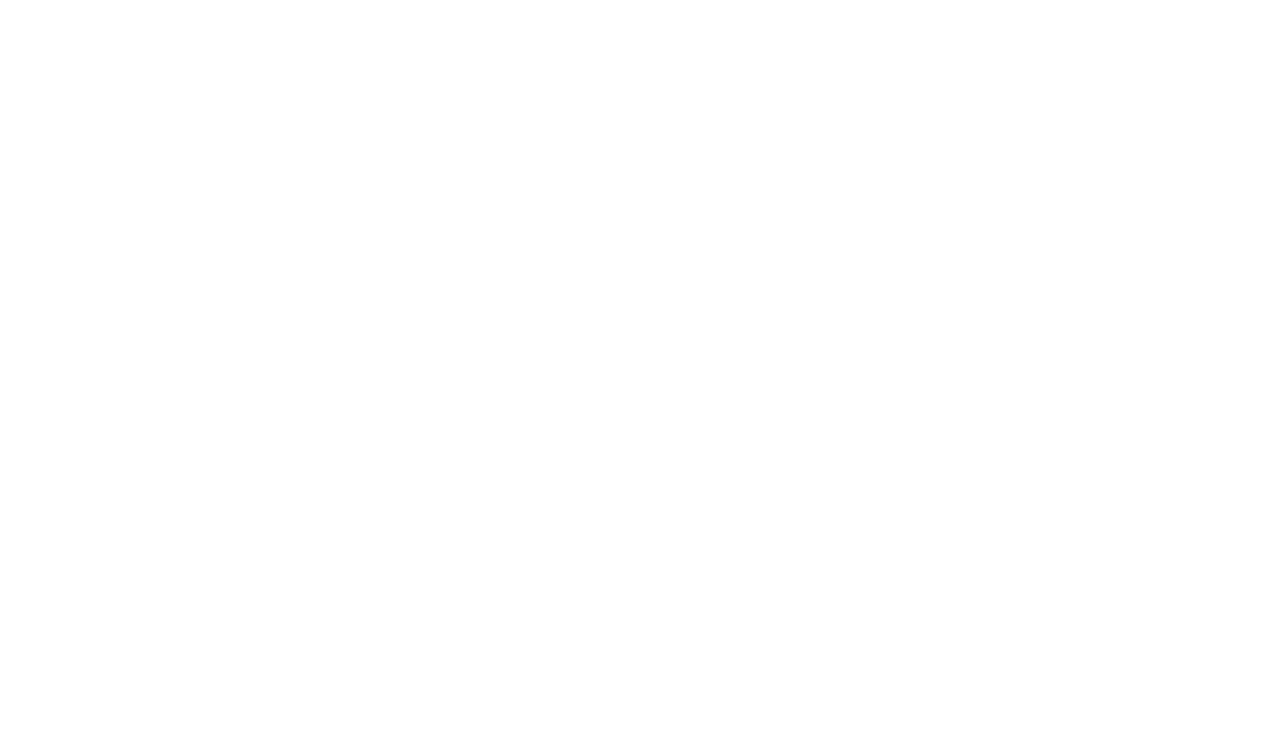
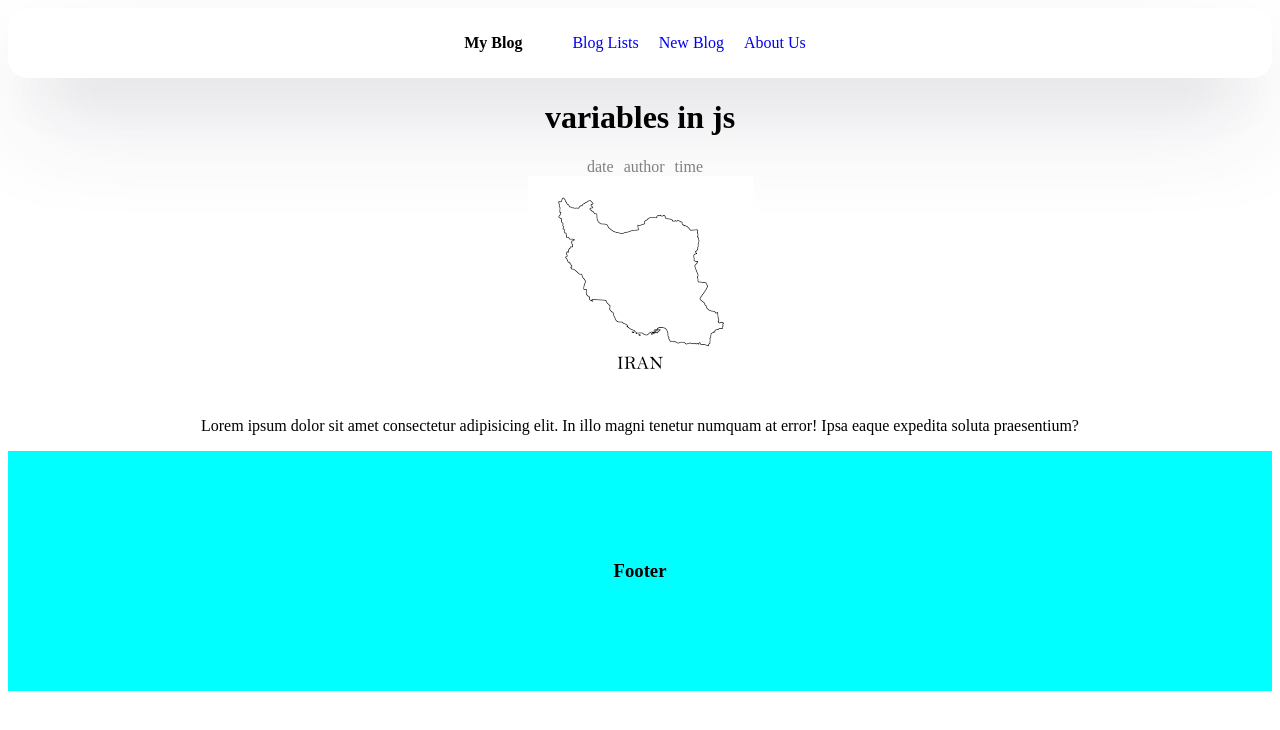
Before and after one commit to MohammadVaseti/React-Projects, a React (Vite) app in the folder 02-Website/website/: page /article/1 in a window 1280 px wide. Before the commit this address had no page. Shown: the top 730 px of the page. Built offline with nearby package versions, Linux system fonts and the light colour scheme.

Commit message:
repo updated

```diff
--- a/02-Website/website/src/App.jsx
+++ b/02-Website/website/src/App.jsx
@@ -9,7 +9,7 @@
       <Routes>
         <Route path="/" element={<Home />} />
         <Route path="/about" element={<About />} />
-        <Route path="/article" element={<ArticlePage />} />
+        <Route path="/article/:id" element={<ArticlePage />} />
       </Routes>
     </>
   );
--- a/02-Website/website/src/pages/articlePage/ArticlePage.jsx
+++ b/02-Website/website/src/pages/articlePage/ArticlePage.jsx
@@ -1,11 +1,24 @@
 import Footer from "../../Components/Footer/footer";
 import Navbar from "../../Components/Navbar/navbar";
+import styled from "../articlePage/articlePage.module.css";
 
 const ArticlePage = () => {
   return (
     <>
       <Navbar title="My Blog"></Navbar>
-      <h1>Article page</h1>
+      <div className={styled.container}>
+        <h1>variables in js</h1>
+        <div>
+          <span>date</span>
+          <span>author</span>
+          <span>time</span>
+        </div>
+        <img src="../../src/assets/images/iran.png" alt="" />
+        <p>
+          Lorem ipsum dolor sit amet consectetur adipisicing elit. In illo magni
+          tenetur numquam at error! Ipsa eaque expedita soluta praesentium?
+        </p>
+      </div>
       <Footer></Footer>
     </>
   );
--- /dev/null
+++ b/02-Website/website/src/pages/articlePage/articlePage.module.css
@@ -0,0 +1,6 @@
+.container {
+  display: flex;
+  justify-content: center;
+  flex-direction: column;
+  align-items: center;
+}
--- a/02-Website/website/src/pages/home/homes.jsx
+++ b/02-Website/website/src/pages/home/homes.jsx
@@ -25,7 +25,7 @@
         <h2>New Blogs</h2>
         <div className={styles.articlesContainer}>
           {articles.map((article) => (
-            <Link to="/article">
+            <Link to={`article/${article.id}`}>
               <Article data={article} key={article.id} />
             </Link>
           ))}
```
